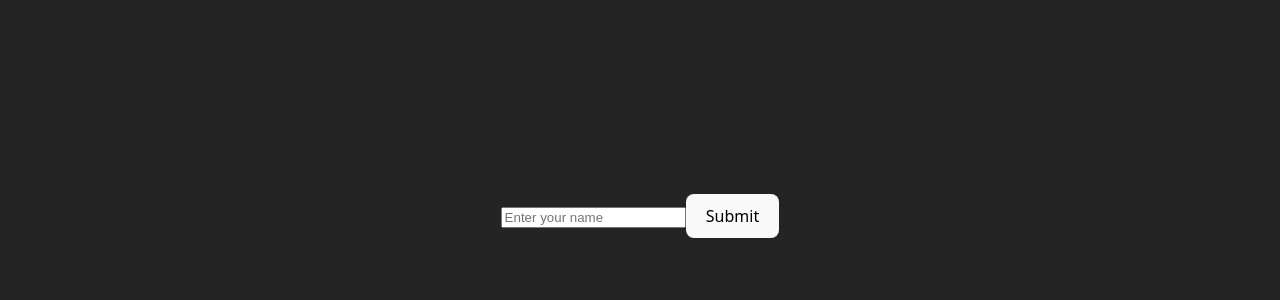
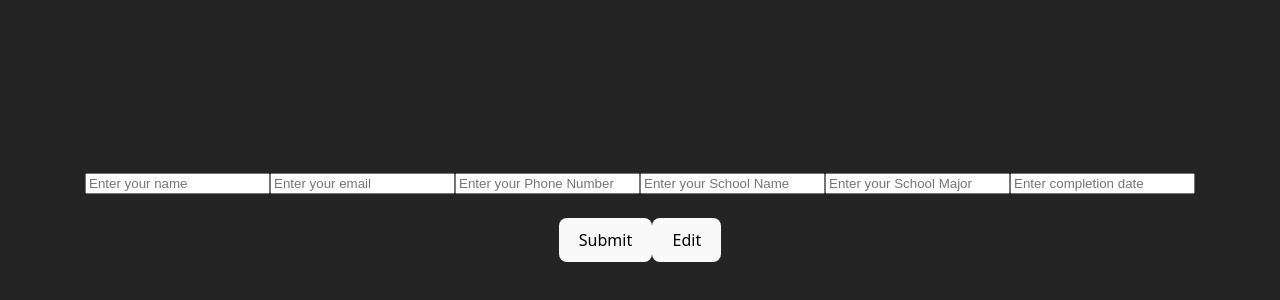
Before and after one commit to curtis-taylor/CV_REACT, a React (Vite) app in the folder cv_react_app/: page / in a window 1280 px wide. Shown: the part 184-484 px from the top of the page. Built offline with nearby package versions, Linux system fonts and the light colour scheme.

Commit message:
add more input fields

```diff
--- a/cv_react_app/src/CvApp2.jsx
+++ b/cv_react_app/src/CvApp2.jsx
@@ -10,24 +10,66 @@ import './Components/Buu.jsx'
 function CvApp2() {
 
     const [name, setName] = useState('')
+    const [email, setEmail] = useState('')
+    const [phone, setPhone] = useState('')
+    const [school, setSchool] = useState('')
+    const [major, setMajor] = useState('')
+    const [dateComplete, setDateComplete] = useState('')
+
+
     const [count, setCount] = useState(0)
     //const [cvText, setCVText] = useState("");
 
     const handleSubmit = (e) => {
     e.preventDefault();
-    alert(`Hello, ${name}`);
+
+    info = [name, email, phone, school, major, dateComplete]
+    alert(`Hello, ${info}`);
   };
 
     return (
 
     <form onSubmit={handleSubmit}>
+      <div>
       <input
         type="text"
         value={name}
         onChange={(e) => setName(e.target.value)}
         placeholder="Enter your name"
       />
+      <input
+        type="text"
+        value={email}
+        onChange={(e) => setEmail(e.target.value)}
+        placeholder="Enter your email"
+      />
+      <input
+        type="text"
+        value={phone}
+        onChange={(e) => setPhone(e.target.value)}
+        placeholder="Enter your Phone Number"
+      />
+      <input
+        type="text"
+        value={school}
+        onChange={(e) => setSchool(e.target.value)}
+        placeholder="Enter your School Name"
+      />
+       <input
+        type="text"
+        value={major}
+        onChange={(e) => setMajor(e.target.value)}
+        placeholder="Enter your School Major"
+      />
+       <input
+        type="text"
+        value={dateComplete}
+        onChange={(e) => setDateComplete(e.target.value)}
+        placeholder="Enter completion date"
+      />
+      </div><br></br>
       <button type="submit">Submit</button>
+      <button type="submit">Edit</button>
     </form>
 
     )
```
